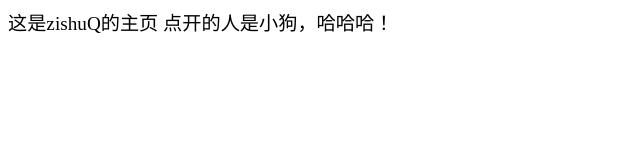
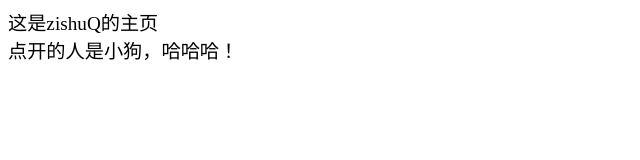
Before and after one commit to zishuQ/zishuQ.github.io, a plain HTML site: page index.html in a window 1280 px wide. Shown: the whole page, without its empty margins (0-640 px from the left). Drawn offline with Linux system fonts and the light colour scheme.

Commit message:
Update index.html

```diff
--- a/index.html
+++ b/index.html
@@ -7,10 +7,8 @@
 </head?
 <body>
   <div id="app">
-      <big>
-     这是zishuQ的主页
-     点开的人是小狗，哈哈哈！
-      </big>
+     <big>这是zishuQ的主页</big><br>
+     <big>点开的人是小狗，哈哈哈！</big>
   </div>
 </body>
 
```
